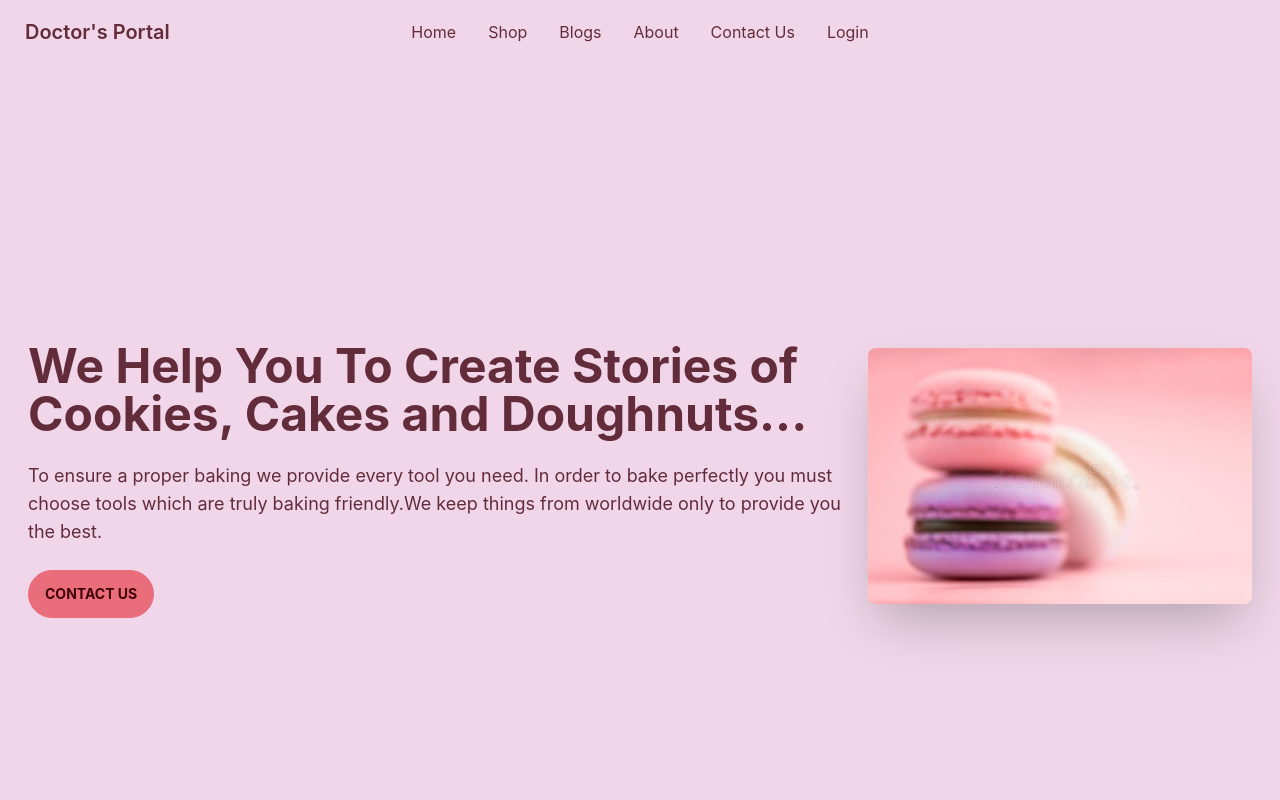
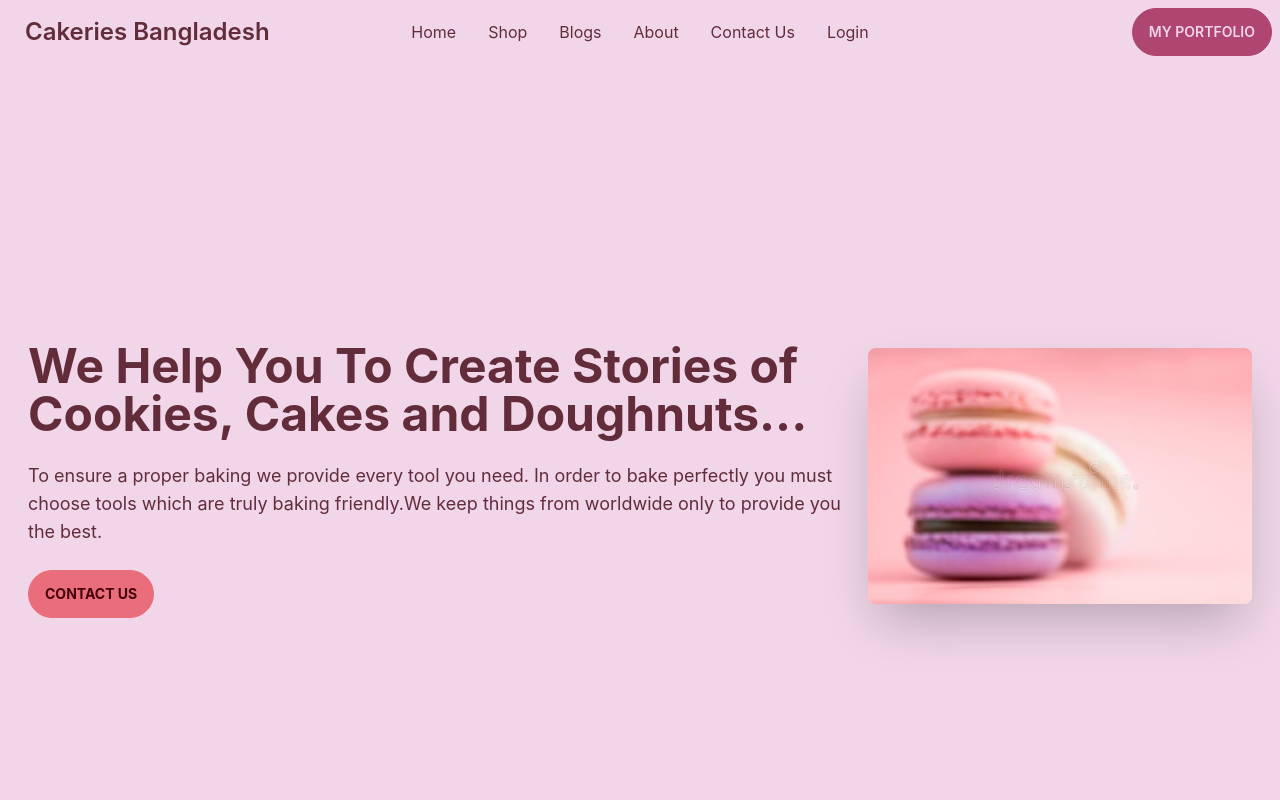
Before and after one commit to Tasmia-Ishika/Cakeries-Client-A-12, a React (Create React App) app: page / in a window 1280 px wide. Shown: the top 800 px of the page. Built offline with nearby package versions, Linux system fonts and the light colour scheme; no server answers.

Commit message:
navbar chnges added

```diff
--- a/src/Pages/Shared/Navbar.js
+++ b/src/Pages/Shared/Navbar.js
@@ -38,7 +38,7 @@ const Navbar = () => {
             {menuItems}
           </ul>
         </div>
-                <a className="btn btn-ghost normal-case text-xl">Doctor's Portal</a>
+        <a className="btn btn-ghost normal-case text-2xl font-semibold">Cakeries Bangladesh</a>
       </div>
       <div className="navbar-center hidden lg:flex">
         <ul className="menu menu-horizontal p-0">
@@ -46,11 +46,14 @@ const Navbar = () => {
         </ul>
       </div>
 
-            <div className="navbar-end">
+      {/* <div className="navbar-end">
         <label tabIndex="1" for="dashboard-sidebar" className="btn btn-ghost lg:hidden">
           <svg xmlns="http://www.w3.org/2000/svg" className="h-5 w-5" fill="none" viewBox="0 0 24 24" stroke="currentColor"><path strokeLinecap="round" strokeLinejoin="round" strokeWidth="2" d="M4 6h16M4 12h8m-8 6h16" /></svg>
         </label>
 
+      </div> */}
+      <div class="navbar-end">
+        <a class="btn">My Portfolio</a>
       </div>
     </div>
   );
```
Lines whose indentation alone changed are shown as unchanged.
